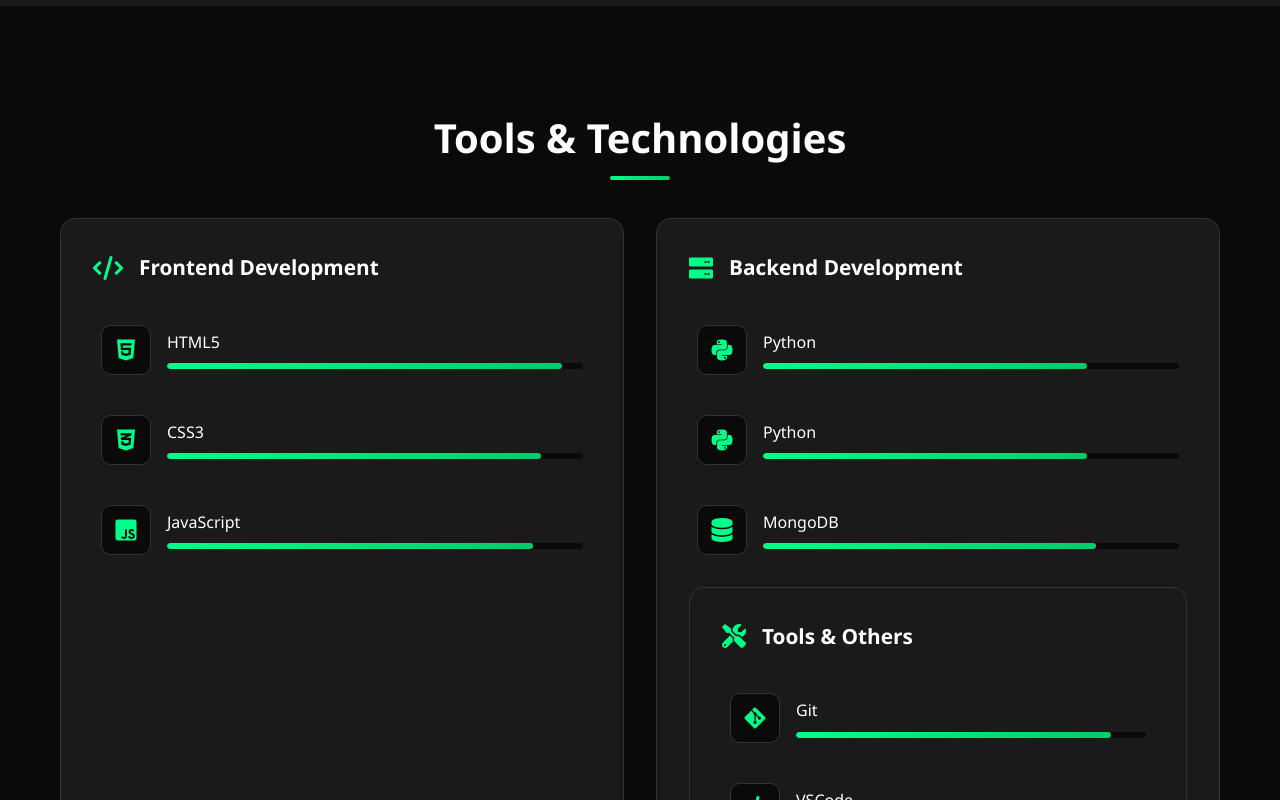
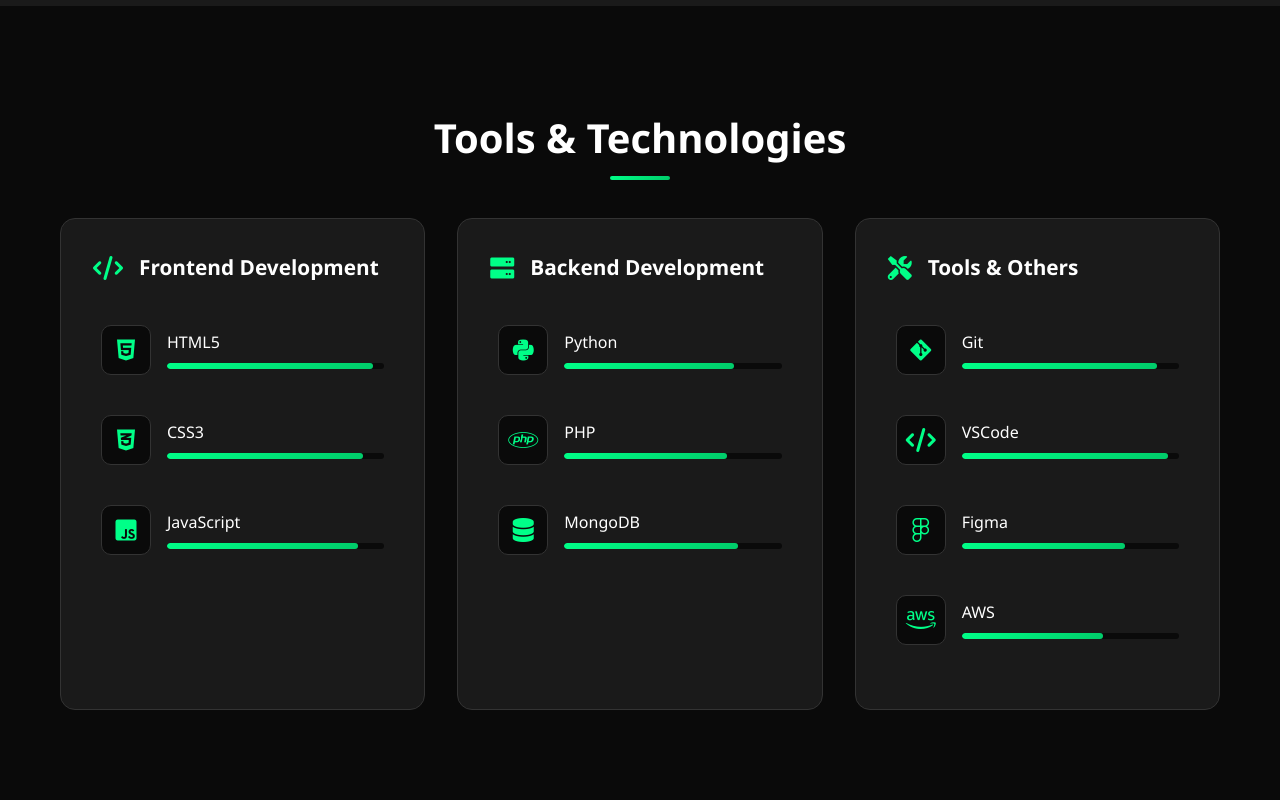
Before and after one commit to Riskihekabuzha/portofolio-muhammad-khairul-riski-al-muntaqim-2025, a plain HTML site: page index.html in a window 1280 px wide. Shown: the part 2000-2800 px from the top of the page. Drawn offline with Linux system fonts and the light colour scheme.

Commit message:
Update index.html

```diff
--- a/index.html
+++ b/index.html
@@ -235,18 +235,17 @@
                                     </div>
                                 </div>
                             </div>
-                            <div class="skill-items">
-                            <div class="skill-item">
+                             <div class="skill-item">
                                 <div class="skill-icon">
-                                    <i class="fab fa-python"></i>
+                                  <i class="fab fa-php"></i>
                                 </div>
                                 <div class="skill-info">
-                                    <span class="skill-name">Python</span>
-                                    <div class="skill-bar">
-                                        <div class="skill-progress" data-width="78%"></div>
-                                    </div>
+                                  <span class="skill-name">PHP</span>
+                                  <div class="skill-bar">
+                                    <div class="skill-progress" data-width="75%"></div>
+                                  </div>
                                 </div>
-                            </div>
+                              </div>
                             <div class="skill-item">
                                 <div class="skill-icon">
                                     <i class="fas fa-database"></i>
```
